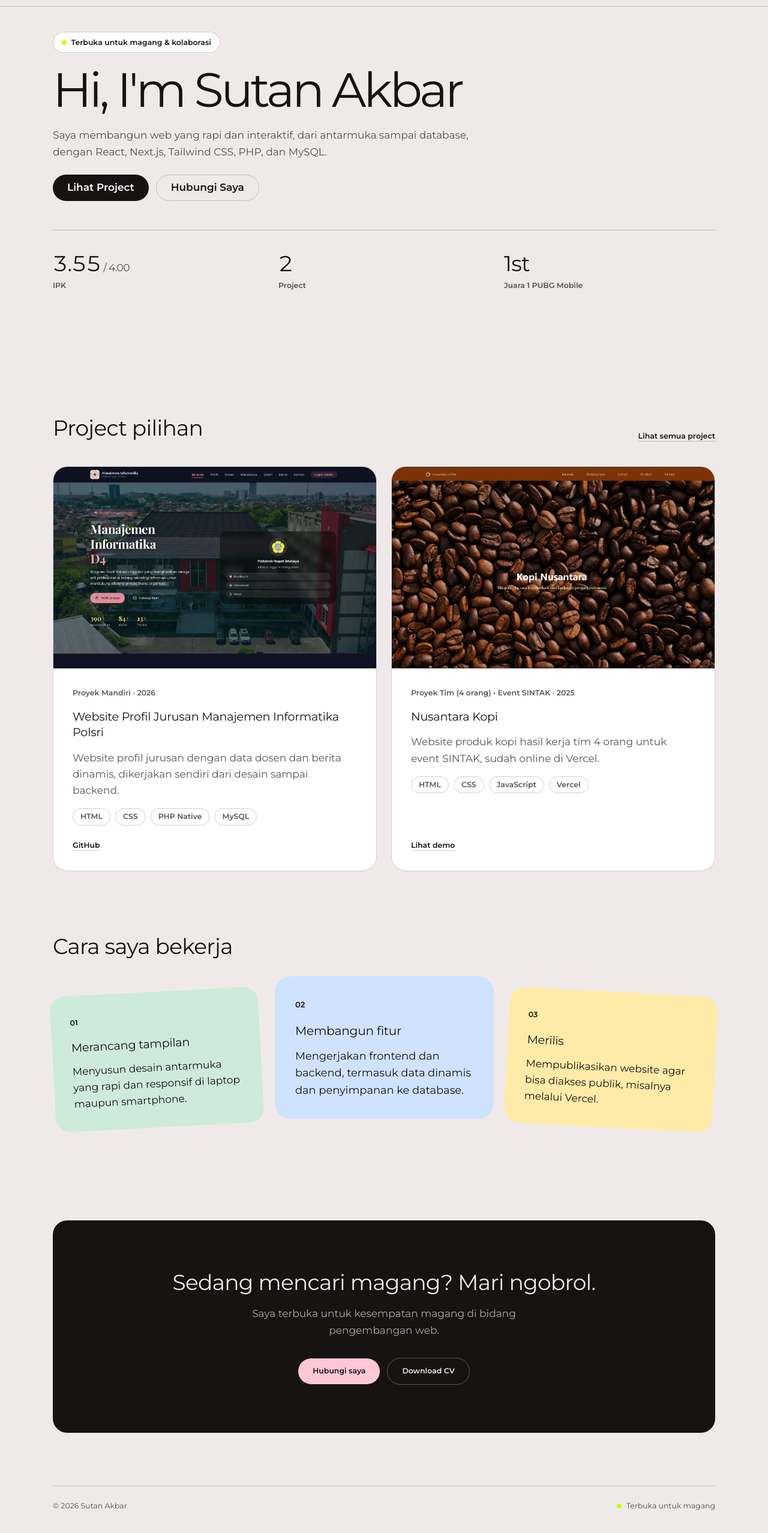
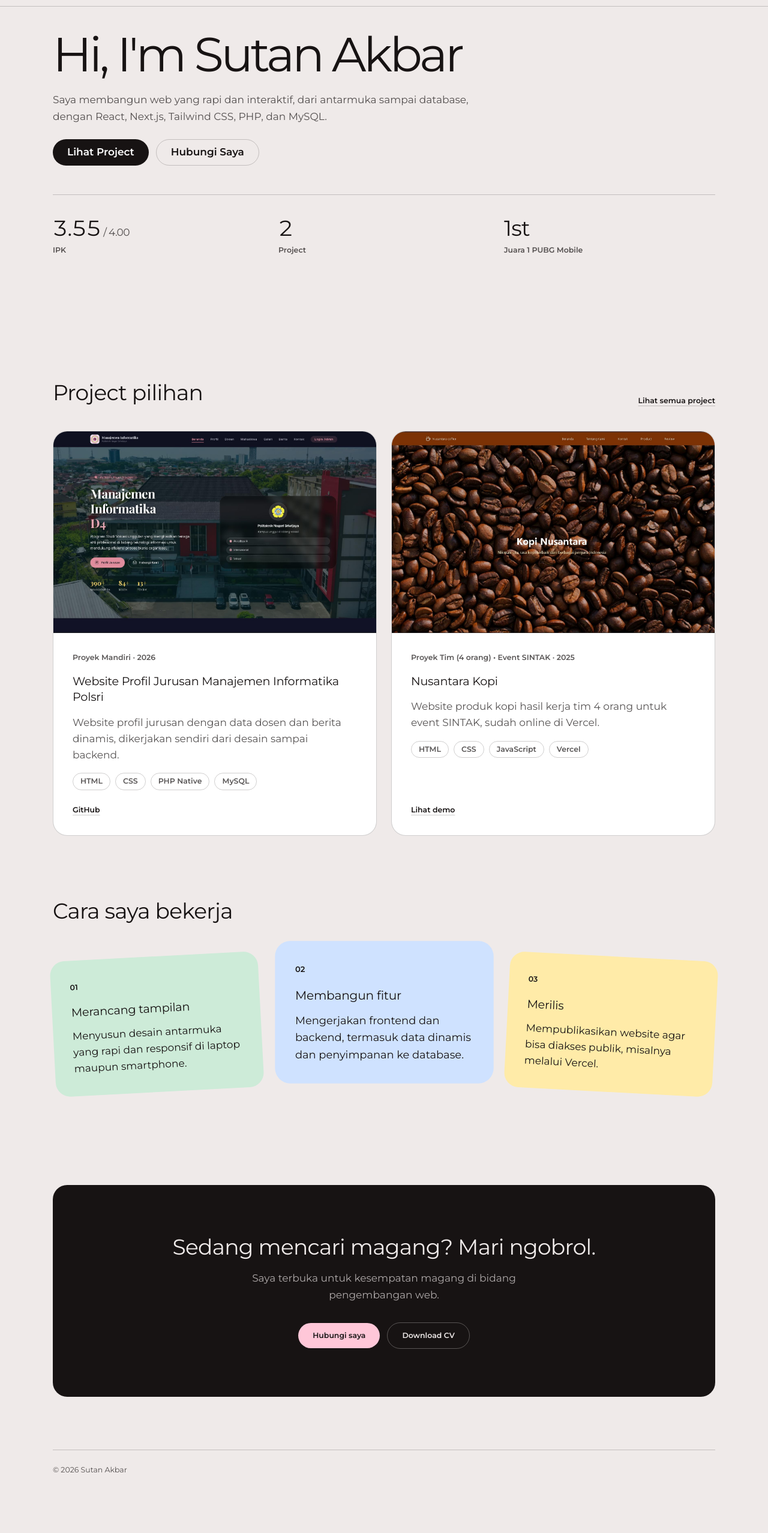
Before and after one commit to sutannn7/portofolio-nextjs, a Next.js app: page / in a window 1280 px wide. Shown: the part 49-2604 px from the top of the page at 60% size. Built offline with nearby package versions, Linux system fonts and the light colour scheme.

Commit message:
style: hapus badge status Hero dan titik status Footer

```diff
--- a/components/Footer.tsx
+++ b/components/Footer.tsx
@@ -3,10 +3,6 @@ export default function Footer() {
     <footer className="mx-auto w-full max-w-6xl px-6 pb-10 pt-6">
       <div className="flex flex-col gap-3 border-t border-line pt-6 text-label text-ink-muted md:flex-row md:items-center md:justify-between">
         <p>© 2026 Sutan Akbar</p>
-        <p className="flex items-center gap-2">
-          <span className="inline-block h-2 w-2 rounded-pill bg-signal" />
-          Terbuka untuk magang
-        </p>
       </div>
     </footer>
   );
--- a/components/sections/home/Hero.tsx
+++ b/components/sections/home/Hero.tsx
@@ -25,15 +25,9 @@ export default function Hero() {
   return (
     <section
       aria-labelledby="hero-title"
-      className="pb-[clamp(4rem,8vw,7rem)] pt-40 md:pt-[clamp(4rem,8vw,7rem)]">
+      className="pb-[clamp(4rem,8vw,7rem)] pt-40 md:pt-[clamp(4rem,8vw,7rem)]"
+    >
       <div className="mx-auto flex max-w-6xl flex-col gap-6 px-4 sm:px-6">
-        <p className="inline-flex w-fit items-center gap-2 rounded-pill border border-line bg-surface px-[0.9rem] py-[0.45rem] text-label font-semibold text-ink">
-          <span
-            aria-hidden="true"
-            className="size-[0.45rem] rounded-full bg-signal"
-          />
-          Terbuka untuk magang &amp; kolaborasi
-        </p>
 
         <h1
           id="hero-title"
```
Also changed, not shown: 1 other file (tests, documents, lock files or other folders).
